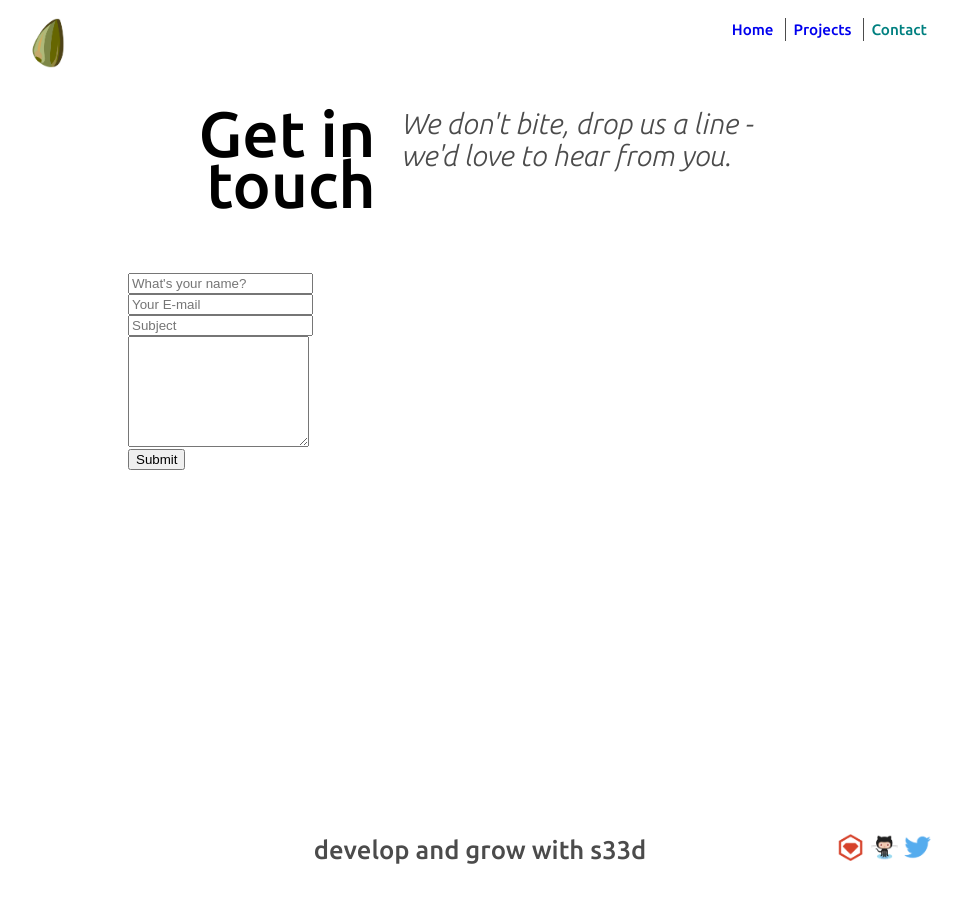
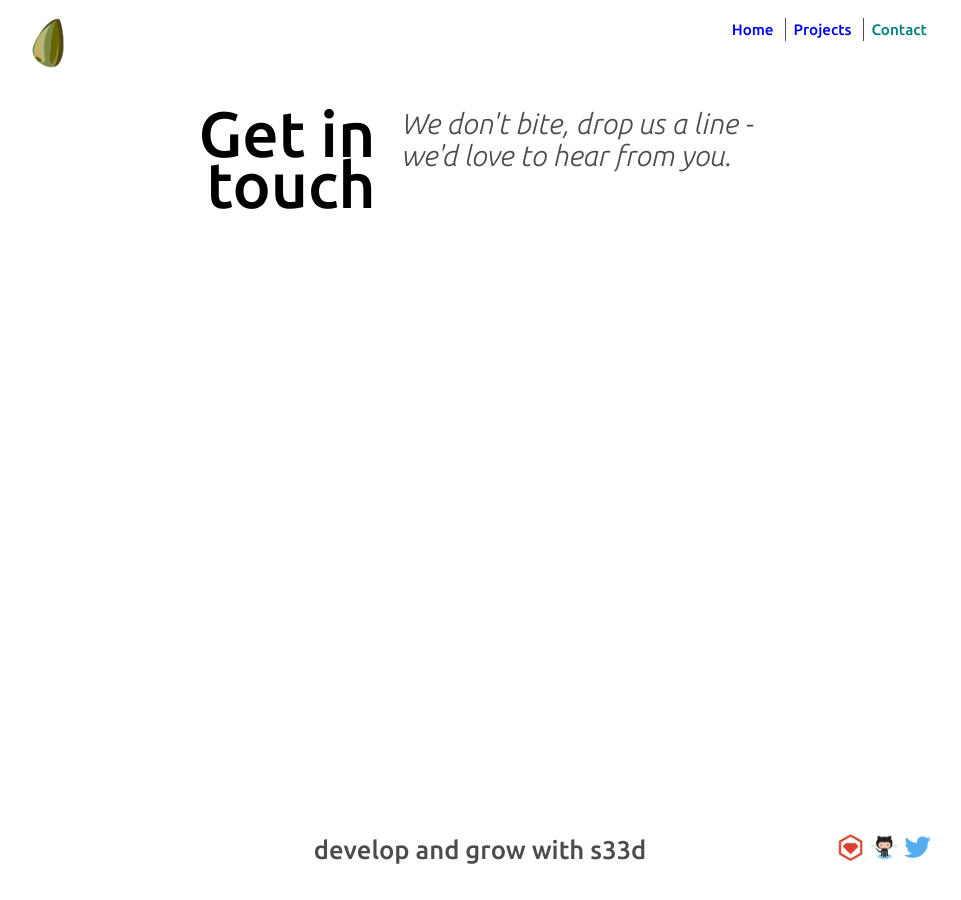
Before and after one commit to s33dco/s33dsite, a Jekyll site: the page built from contact/index.html, in a window 1280 px wide. Shown: the whole page, without its empty margins (160-1121 px from the left). Built offline with Jekyll 4.4.1, drawn with Linux system fonts in a browser that asks for light colours; nearby versions of some CDN libraries.

Commit message:
update images

```diff
--- a/_posts/2018-1-21-coop.html
+++ b/_posts/2018-1-21-coop.html
@@ -6,7 +6,7 @@ langicon: "/images/rails.png"
 description: A Rails app to manage and administer housing Co-ops.
 permalink: /projects/coop
 repo: https://github.com/s33dco/housing-coop
-site:
+site: https://warm-depths-20078.herokuapp.com
 ---
 <p>A Rails app to manage and administer housing Co-ops.</p>
 
--- a/contact/index.html
+++ b/contact/index.html
@@ -15,24 +15,8 @@ email: code@s33d.co
 
 <div class="main-section">
 
-<form action="https://s33dcontact.herokuapp.com/send_email" method="POST">
-	<div class="form-group">
-		<input type="text" name="name" class="form-control" placeholder="What's your name?" required>
-	</div>
-	<div class="form-group">
-		<input type="email" name="email" class="form-control" placeholder="Your E-mail" required>
-	</div>
-	<div class="form-group">
-		<input type="text" name="subject" class="form-control" placeholder="Subject" required>
-	</div>
-	<div class="form-group">
-		<textarea class="form-control" name="message" rows="7" placeholder="Message" required>
-		</textarea>
-	</div>
-	<div class="g-recaptcha" data-sitekey="6LfJh0gUAAAAAL7fuN6NMeTyw8Xvh_Kv0hgJRWTJ"></div>
-	<div class="text-center">
-		<input type="submit" value="Submit" class="btn btn-primary">
-	</div>
-</form>
+
+
+
 
 </div>
--- a/projects/index.html
+++ b/projects/index.html
@@ -34,7 +34,7 @@ description: Hand coded with heart
 						{% endif %}
 						{% if project.site %}
 							<a href="{{ project.site}}">
-								<img src="/images/github.png" alt="{{ project.title }} source code available on GitHub"/>
+								<img src="/images/livesite.png" alt="{{ project.title }} test site"/>
 							</a>
 						{% endif %}
 						</span>
```
Also changed, not shown: 2 other files.
